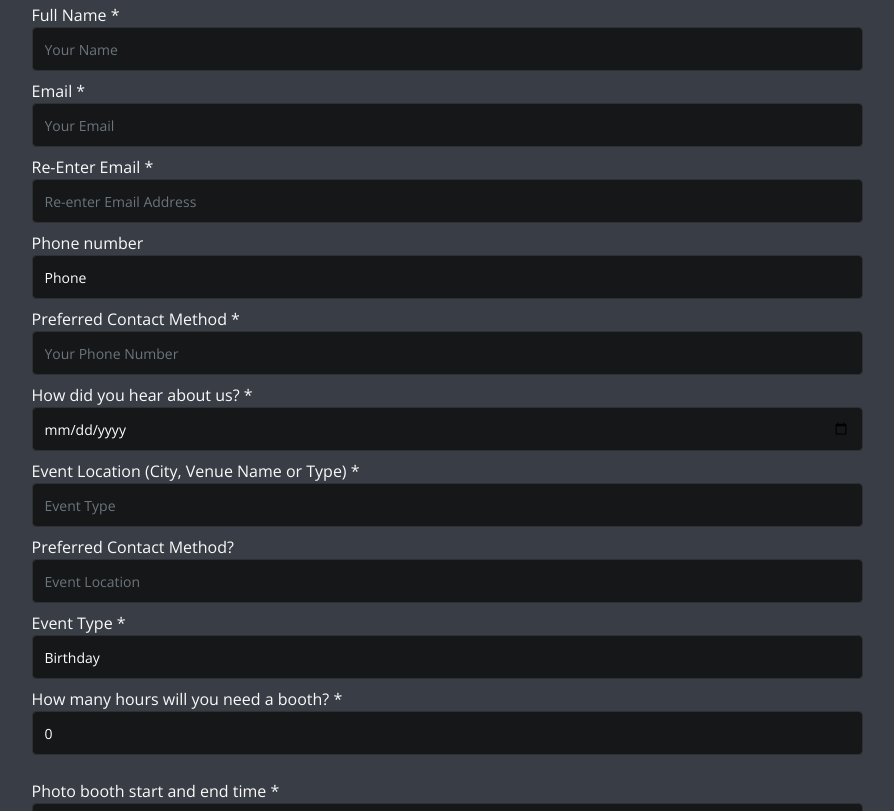
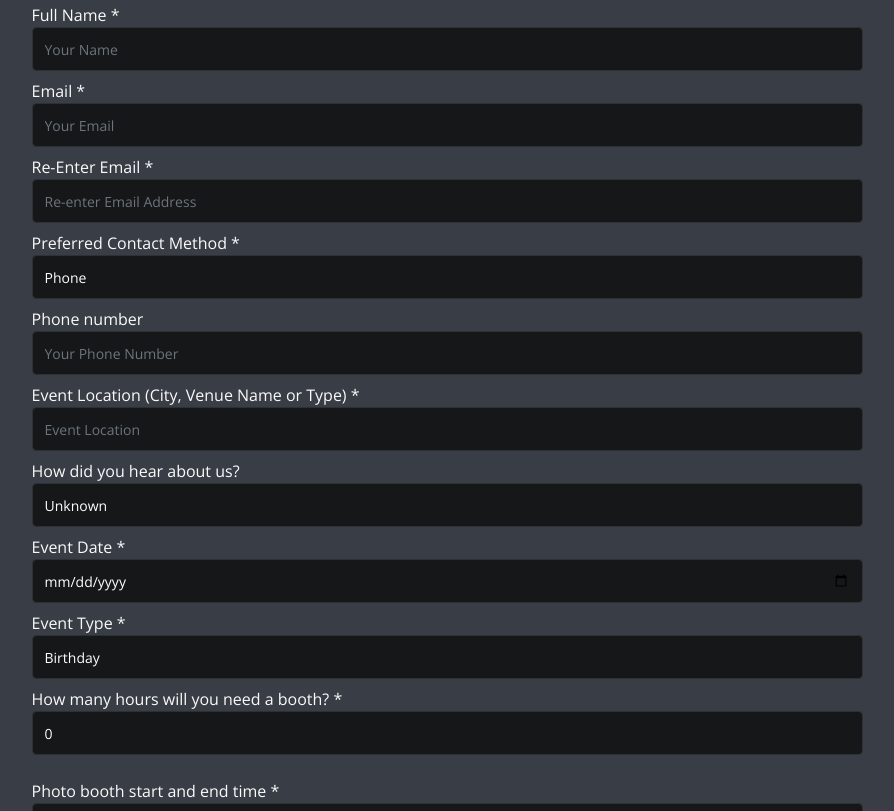
Before and after one commit to Abdoulaye-Thespy/PhotobothLive, a plain HTML site: page contact.html in a window 1280 px wide. Shown: the part 465-1276 px from the top of the page, without its empty margins (193-1087 px from the left). Drawn offline with nearby package versions, Linux system fonts and the light colour scheme.

Commit message:
fix: modify contact form

```diff
--- a/contact.html
+++ b/contact.html
@@ -144,27 +144,36 @@
                   <input type="email" class="form-control" name="email" id="email" placeholder="Re-enter Email Address" required>
                 </div>
                 <div class="col-md-12 form-group mt-3 mt-md-0">
-                  <label for="cars">Phone number</label><br/>
+                <label for="cars">Preferred Contact Method *</label><br/>
                   <select name="platform" id="platform" class="form-control">
                     <option value="volvo">Phone</option>
                     <option value="saab">Email</option>
                   </select>
                  </div>
                 <div class="col-md-12 form-group mt-3 mt-md-0">
-                  <label for="cars">Preferred Contact Method *</label><br/>
+                  <label for="cars">Phone number</label><br/>
                  <input type="text" name="phone" class="form-control" id="phone" placeholder="Your Phone Number" required>
                 </div>
                 <div class="col-md-12 form-group mt-3 mt-md-0">
-                  <label for="cars">How did you hear about us? *</label><br/>
-                  <input type="date" name="event-date" class="form-control" id="event-date" placeholder="Event Date" required>
-                 </div>
-                <div class="col-md-12 form-group mt-3 mt-md-0">
                   <label for="cars">Event Location (City, Venue Name or Type) *</label><br/>
-                 <input type="text" name="event-type" class="form-control" id="event-type" placeholder="Event Type" required>
+                 <input type="text" name="event-type" class="form-control" id="event-type" placeholder="Event Location" required>
                 </div>
                 <div class="col-md-12 form-group mt-3 mt-md-0">
-                  <label for="cars">Preferred Contact Method?</label><br/>
-                  <input type="text" name="event-location" class="form-control" id="event-location" placeholder="Event Location" required>
+                  <label for="cars">How did you hear about us?</label><br/>
+                  <select name="platform" id="platform" class="form-control">
+                    <option value="audi">Unknown</option>
+                    <option value="audi">Google</option>
+                    <option value="audi">Facebook</option>
+                    <option value="volvo">Instagram</option>
+                    <option value="volvo">The Knot</option>
+                    <option value="saab">Vendor Referral</option>
+                    <option value="opel">Client Referral</option>
+                    <option value="audi">Other</option>
+                  </select>
+                 </div>
+                 <div class="col-md-12 form-group mt-3 mt-md-0">
+                  <label for="cars">Event Date *</label><br/>
+                  <input type="date" name="event-date" class="form-control" id="event-date" placeholder="Event Date" required>
                  </div>
                  <div class="col-md-12 form-group mt-3 mt-md-0">
                   <label for="cars">Event Type *</label><br/>
```
Also changed, not shown: packages.html (+3 -3 lines).
